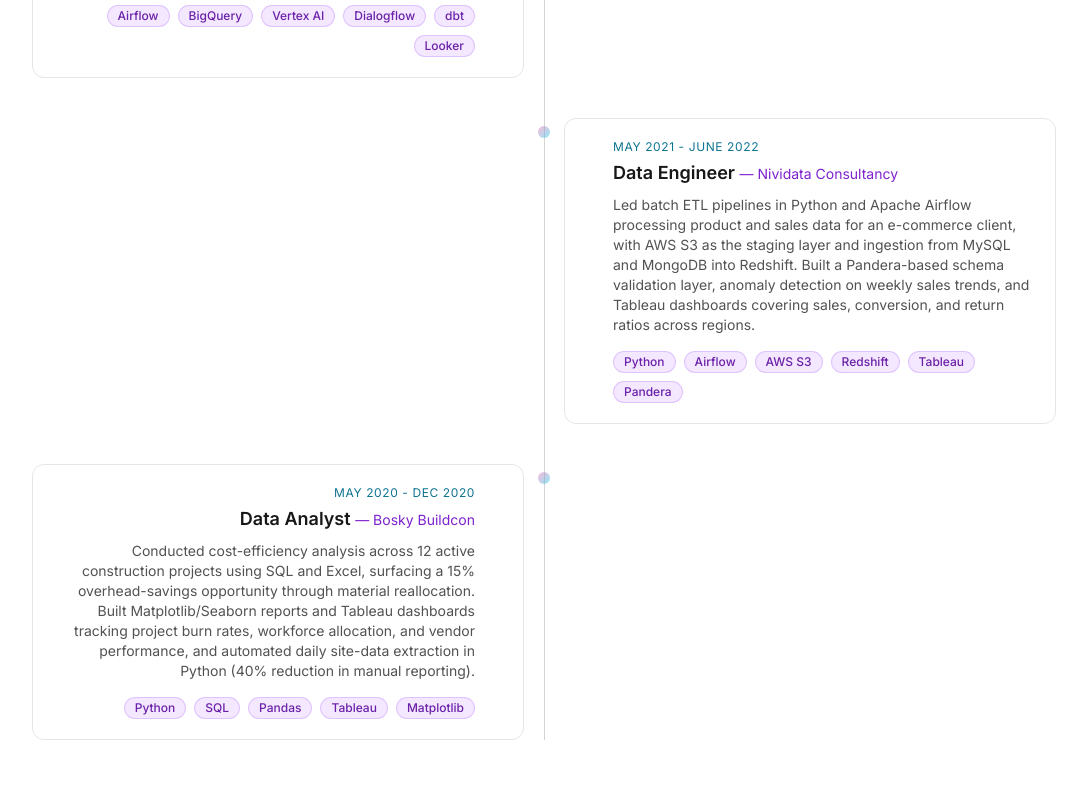
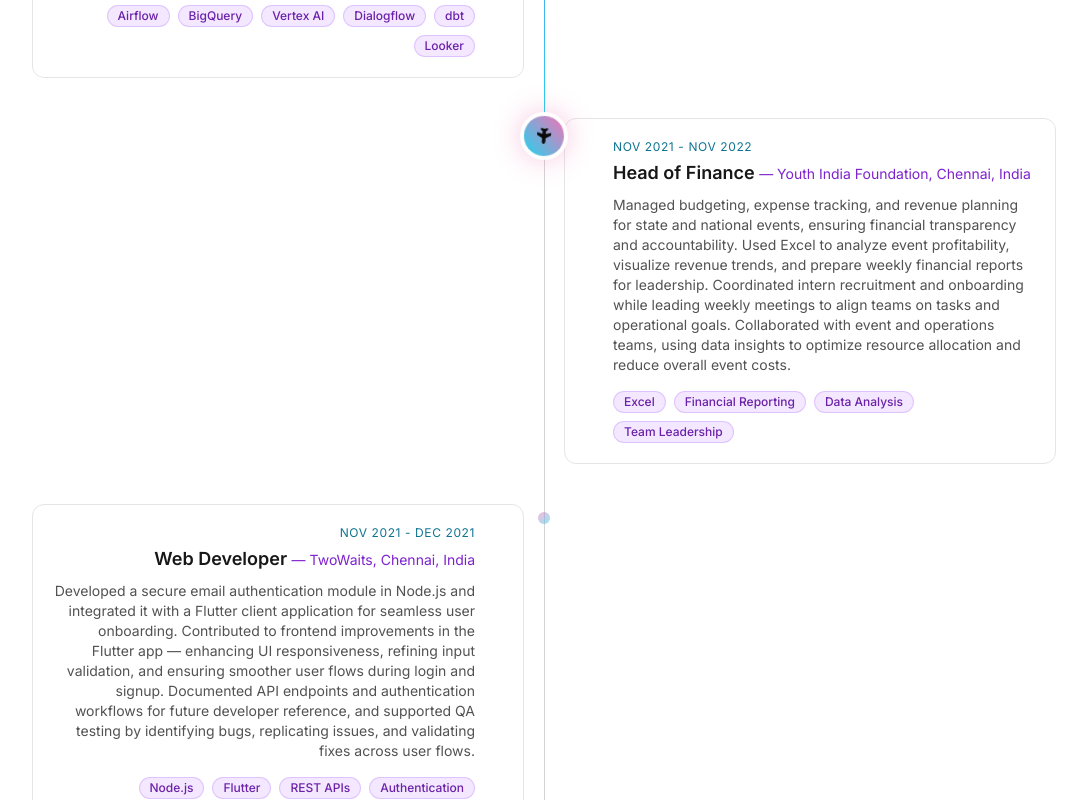
Before and after one commit to AayushMehta0924/My-Portfolio, a React (Vite) app: page / in a window 1280 px wide. Shown: the part 4040-4840 px from the top of the page, without its empty margins (96-1183 px from the left). Built offline with nearby package versions, Linux system fonts and the light colour scheme; no server answers.

Commit message:
Add Head of Finance (Youth India Foundation) and Web Developer (TwoWaits) to experience

```diff
--- a/src/components/Terminal.jsx
+++ b/src/components/Terminal.jsx
@@ -72,6 +72,8 @@ const buildCommands = ({ setTheme, setSound, getTheme, getSound, onClose }) => {
       "  jan 2026 – now    data architect      itdatabuild",
       "  may 2025 – dec 25 cloud data/ai eng   sabre",
       "  sept 2022 – jun 23 cloud data/ai eng   analytics it",
+      "  nov 2021 – nov 22 head of finance      youth india foundation",
+      "  nov 2021 – dec 21 web developer        twowaits",
       "  may 2021 – jun 22 data engineer       nividata",
       "  may 2020 – dec 20 data analyst        bosky buildcon",
     ],
--- a/src/constants/index.js
+++ b/src/constants/index.js
@@ -95,6 +95,20 @@ export const EXPERIENCES = [
     technologies: ["Airflow", "BigQuery", "Vertex AI", "Dialogflow", "dbt", "Looker"],
   },
   {
+    year: "Nov 2021 - Nov 2022",
+    role: "Head of Finance",
+    company: "Youth India Foundation, Chennai, India",
+    description: `Managed budgeting, expense tracking, and revenue planning for state and national events, ensuring financial transparency and accountability. Used Excel to analyze event profitability, visualize revenue trends, and prepare weekly financial reports for leadership. Coordinated intern recruitment and onboarding while leading weekly meetings to align teams on tasks and operational goals. Collaborated with event and operations teams, using data insights to optimize resource allocation and reduce overall event costs.`,
+    technologies: ["Excel", "Financial Reporting", "Data Analysis", "Team Leadership"],
+  },
+  {
+    year: "Nov 2021 - Dec 2021",
+    role: "Web Developer",
+    company: "TwoWaits, Chennai, India",
+    description: `Developed a secure email authentication module in Node.js and integrated it with a Flutter client application for seamless user onboarding. Contributed to frontend improvements in the Flutter app — enhancing UI responsiveness, refining input validation, and ensuring smoother user flows during login and signup. Documented API endpoints and authentication workflows for future developer reference, and supported QA testing by identifying bugs, replicating issues, and validating fixes across user flows.`,
+    technologies: ["Node.js", "Flutter", "REST APIs", "Authentication"],
+  },
+  {
     year: "May 2021 - June 2022",
     role: "Data Engineer",
     company: "Nividata Consultancy",
```
